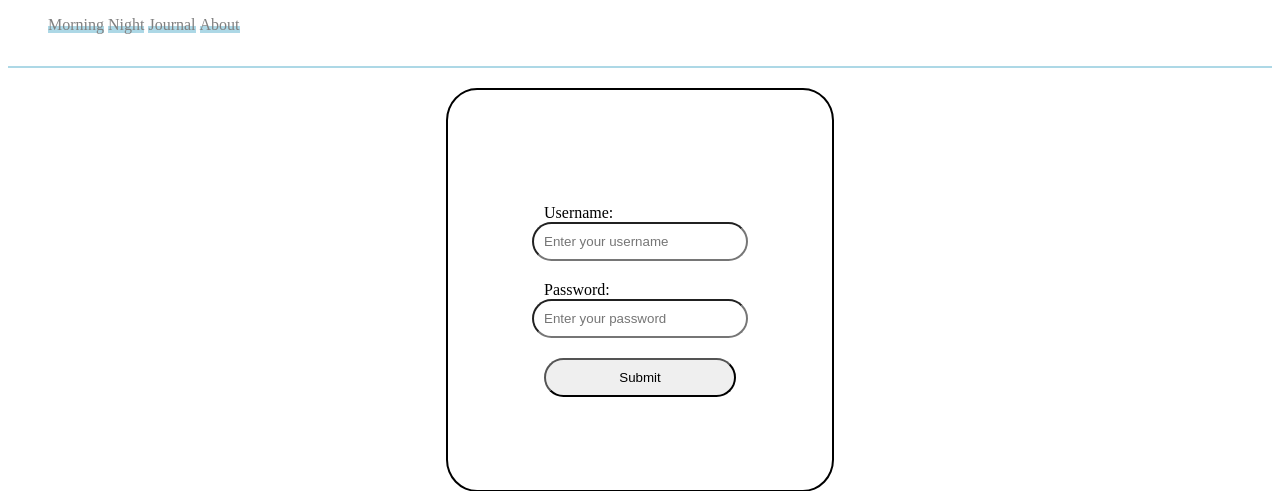
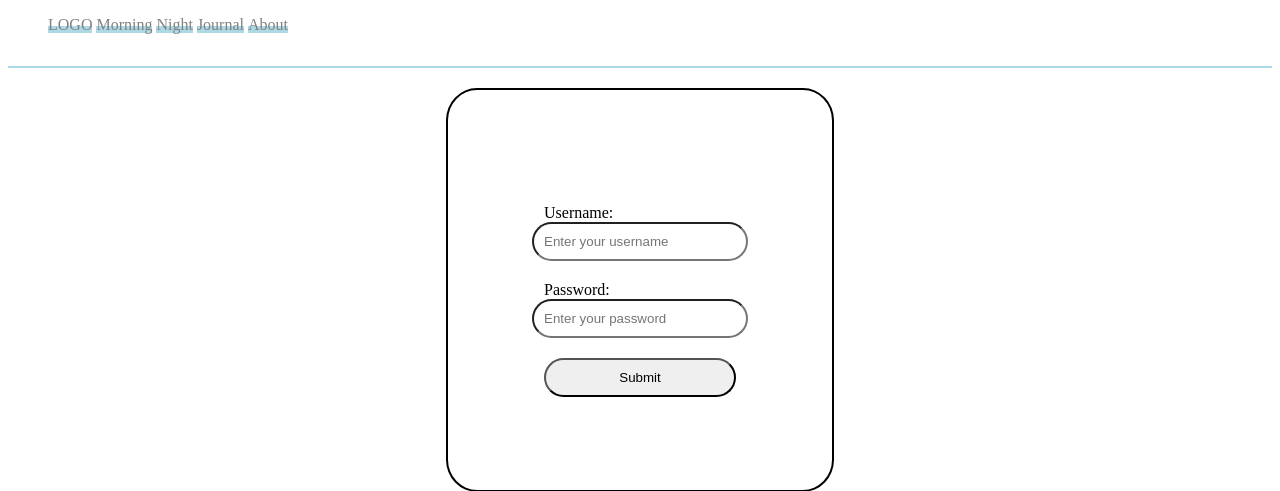
Before and after one commit to seachelle18/Habit-Tracker, a PHP site: page /index.php in a window 1280 px wide. Shown: the top 491 px of the page. Run offline with PHP 8.4, Linux system fonts and the light colour scheme.

Commit message:
added logo field

```diff
--- a/header.html
+++ b/header.html
@@ -11,10 +11,11 @@
 <header class="main-header">
     <div class="navbar">
         <ul>
-            <li class="navbar-item"><a href="day.php">Morning</a></li>
-            <li class="navbar-item"><a href="night.php">Night</a></li>
-            <li class="navbar-item"><a href="journal.php">Journal</a></li>
-            <li class="navbar-item"><a href="about.php">About</a></li>
+            <li class="navbar-item"><a href="#">LOGO</a></li>
+            <li class="navbar-item bubble"><a href="day.php">Morning</a></li>
+            <li class="navbar-item bubble"><a href="night.php">Night</a></li>
+            <li class="navbar-item bubble"><a href="journal.php">Journal</a></li>
+            <li class="navbar-item bubble"><a href="about.php">About</a></li>
         </ul>
     </div>
 </header>
```
Also changed, not shown: day-mode.css (+8 -0 lines).
